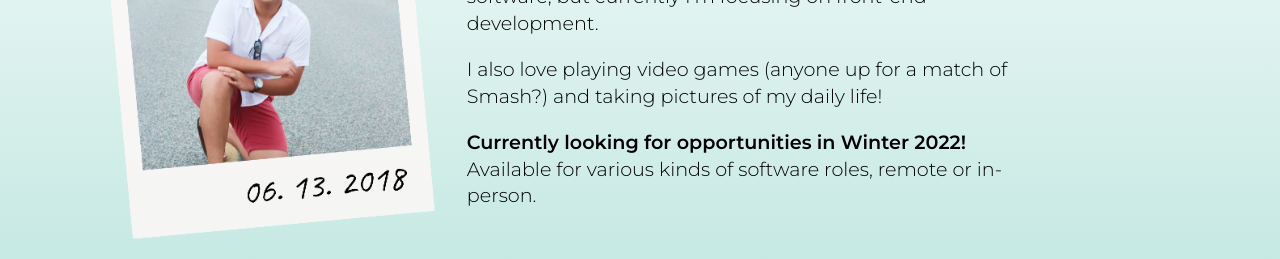
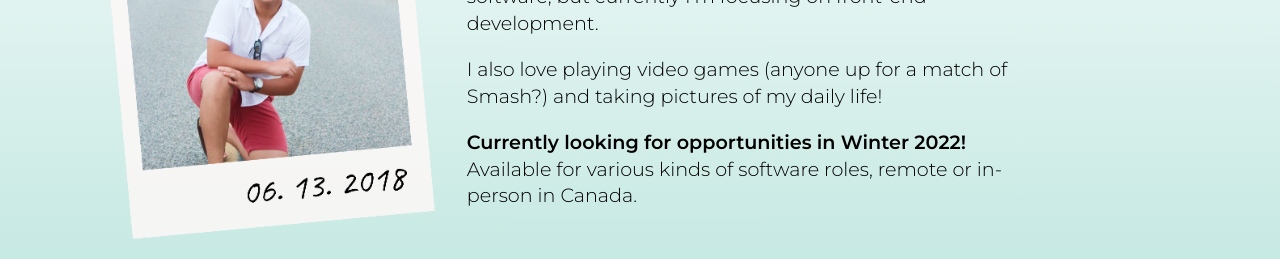
Before and after one commit to albertjlay/albert-lay, a React (Create React App) app: page / in a window 1280 px wide. Shown: the part 1100-1359 px from the top of the page. Built offline with nearby package versions, Linux system fonts and the light colour scheme.

Commit message:
Tweak about text

```diff
--- a/src/components/About.js
+++ b/src/components/About.js
@@ -37,8 +37,8 @@ const About = () => {
               of my daily life!
             </p>
             <p>
-              <b>Currently looking for opportunities in Winter 2022!</b>
-              <br /> Available for various kinds of software roles, remote or in-person.
+              <b>Currently looking for opportunities in Winter 2022! </b>
+              Available for various kinds of software roles, remote or in-person in Canada.
             </p>
           </div>
         </Fade>
```
